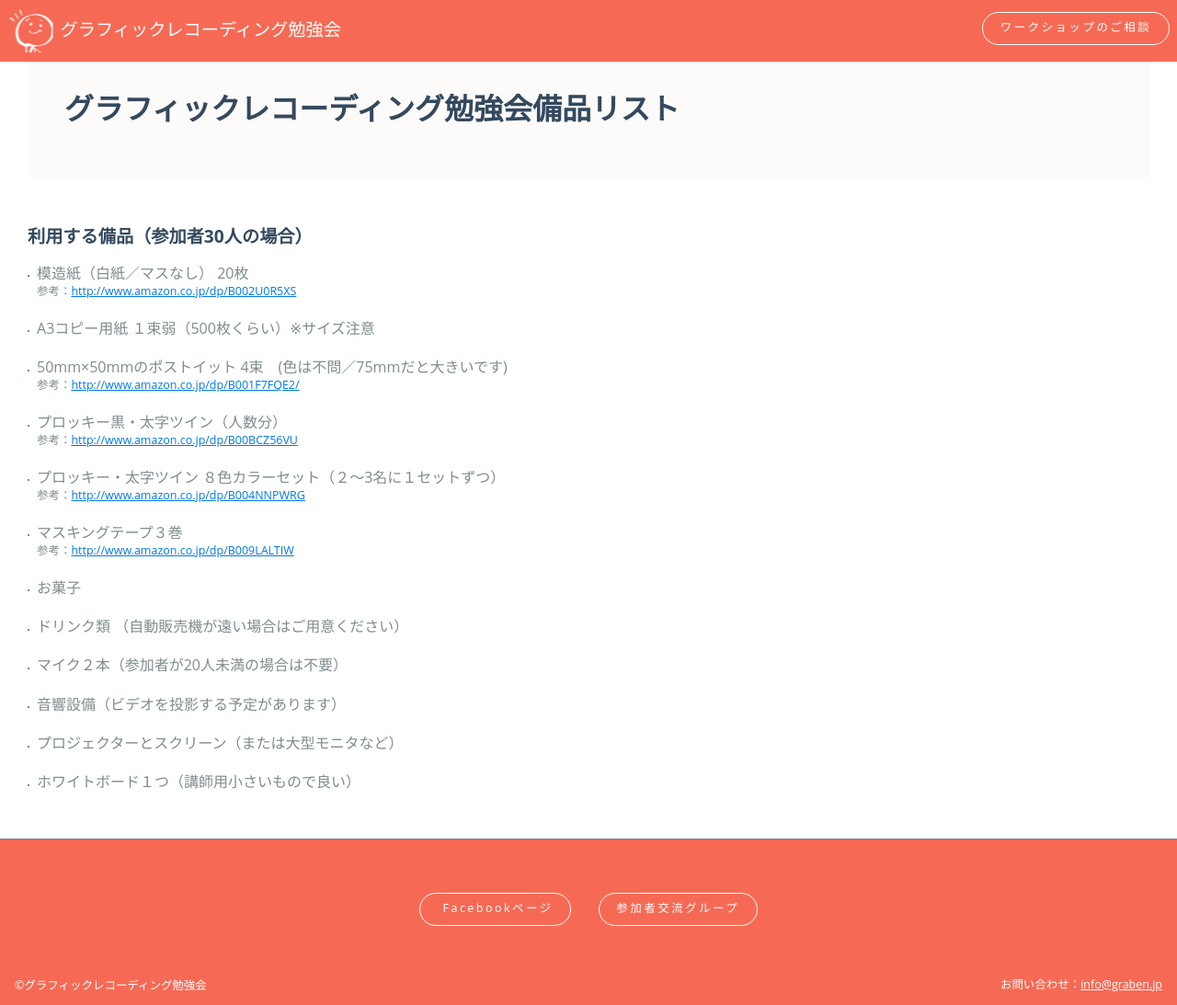
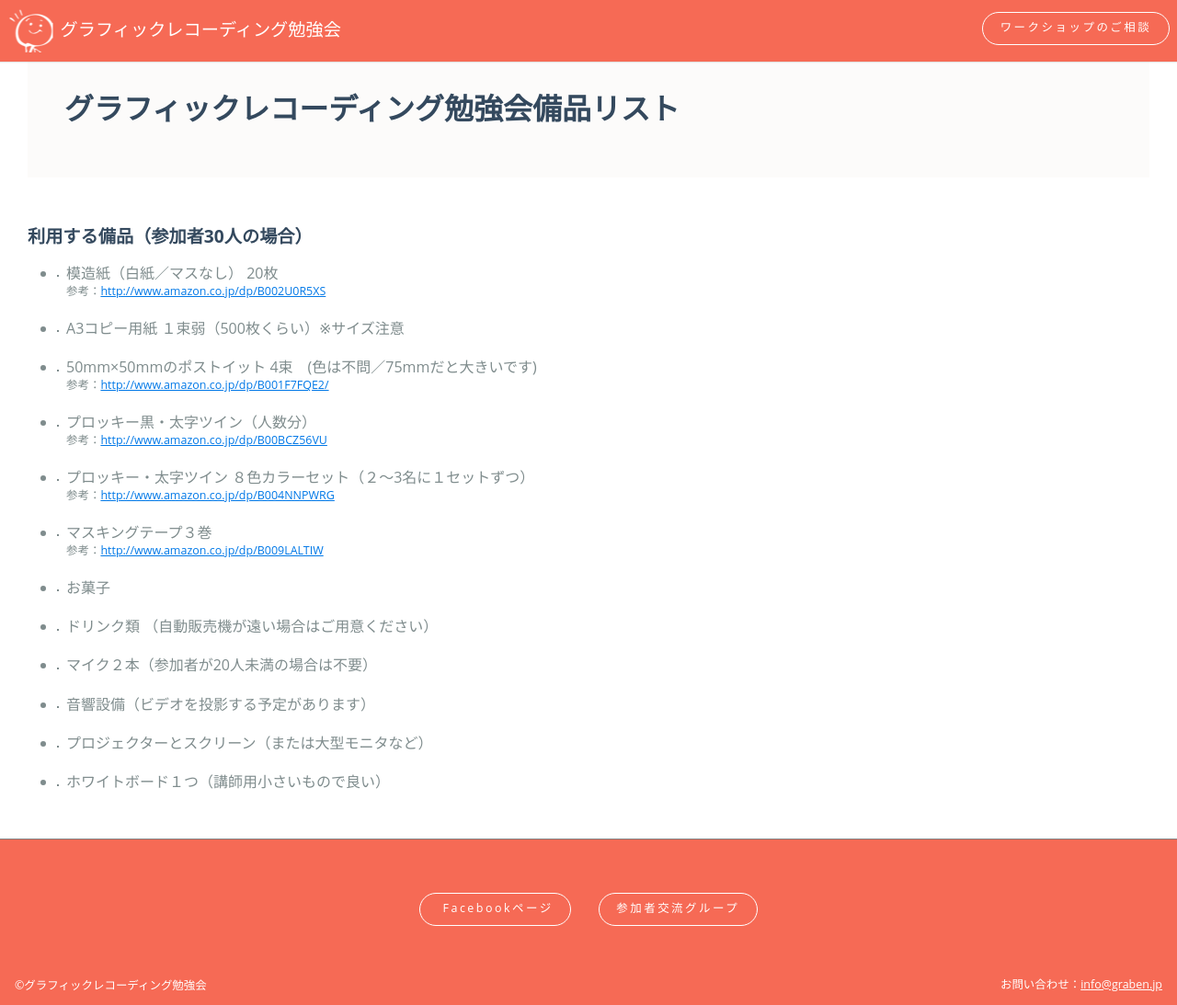
Before and after one commit to beijaflor/graben-site, a Jekyll site: the page built from itemlist.html, in a window 1280 px wide and 1093 px high. Shown: the whole window at 92% size. Built offline with Jekyll 4.4.1, drawn with Linux system fonts in a browser that asks for light colours.

Commit message:
add list style for activitie post

```diff
--- a/_sass/_05.compornents.scss
+++ b/_sass/_05.compornents.scss
@@ -56,6 +56,12 @@
     padding: 0 30px;
     margin-left: auto;
     margin-right: auto;
+
+    ul {
+        list-style: disc;
+        padding-left: 2em;
+    }
+
 }
 
 // content-wrapper
```
